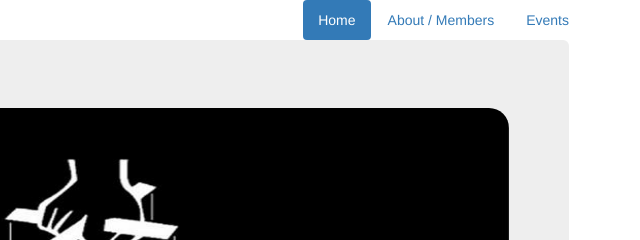
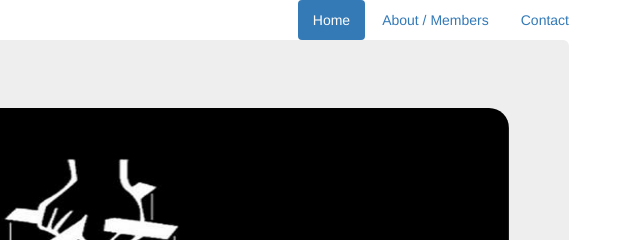
Before and after one commit to Code-Institute-Submissions/dalyddaly.github.io, a plain HTML site: page eventspage.html in a window 1280 px wide. Shown: the top 240 px of the page, 626-1266 px from the left. Drawn offline with nearby package versions, Linux system fonts and the light colour scheme.

Commit message:
Add files via upload

```diff
--- a/eventspage.html
+++ b/eventspage.html
@@ -25,7 +25,7 @@
         <li role="presentation" class="active"><a href="index.html">Home</a></li>
 
         <li role="presentation"><a href="godfatherzmemberspage.html">About / Members</a></li>
-        <li role="presentation"><a href="#">Events</a></li>
+        <li role="presentation"><a href="godfatherzcontactpage.html">Contact</a></li>
       </ul>
     </nav>
 
```
